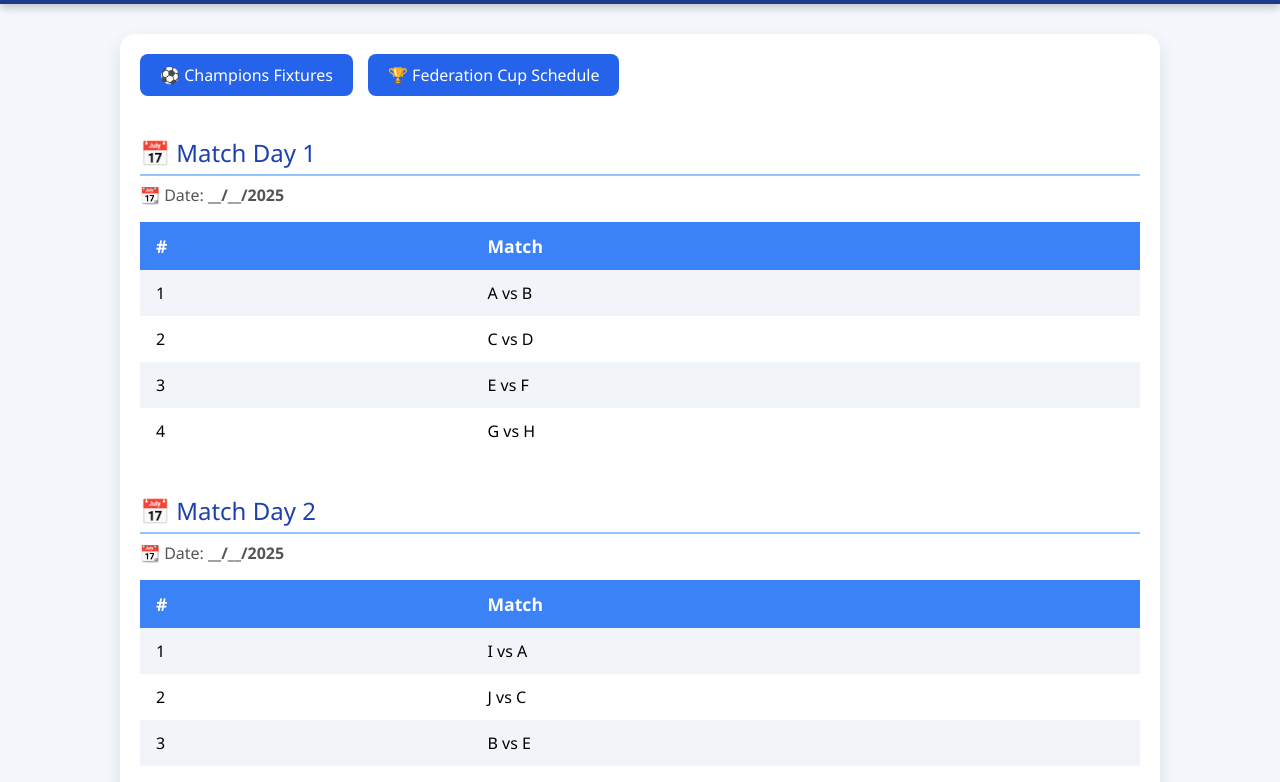
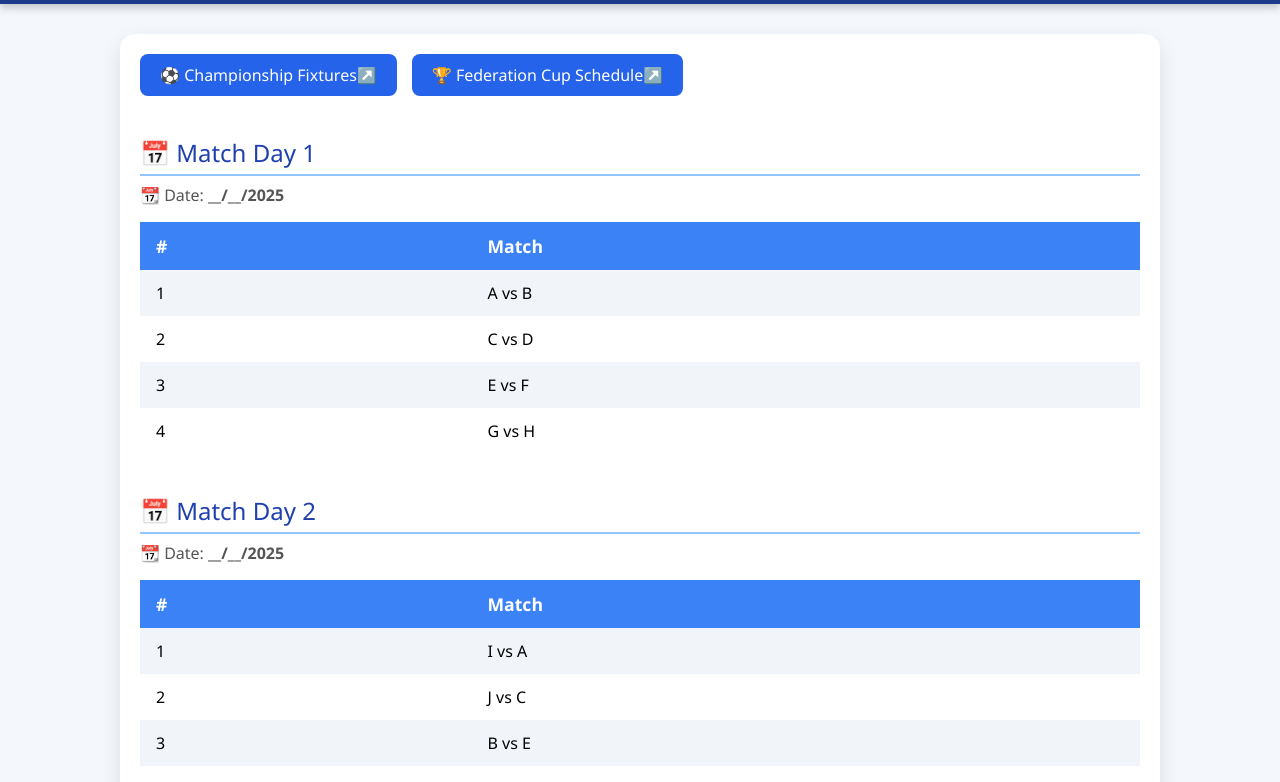
Before and after one commit to Pgofficial1/PGLarena, a plain HTML site: page fixtures.html in a window 1280 px wide. Shown: the part 79-861 px from the top of the page. Drawn offline with Linux system fonts and the light colour scheme.

Commit message:
Update fixtures.html

```diff
--- a/fixtures.html
+++ b/fixtures.html
@@ -121,8 +121,8 @@
 
 <div class="container" id="fixture-container">
   <div class="button-row">
-    <a class="button-link" href="chl.html">⚽ Champions Fixtures</a>
-    <a class="button-link" href="fc.html">🏆 Federation Cup Schedule</a>
+    <a class="button-link" href="chl.html">⚽ Championship Fixtures↗️</a>
+    <a class="button-link" href="fc.html">🏆 Federation Cup Schedule↗️</a>
   </div>
 </div>
 
```
